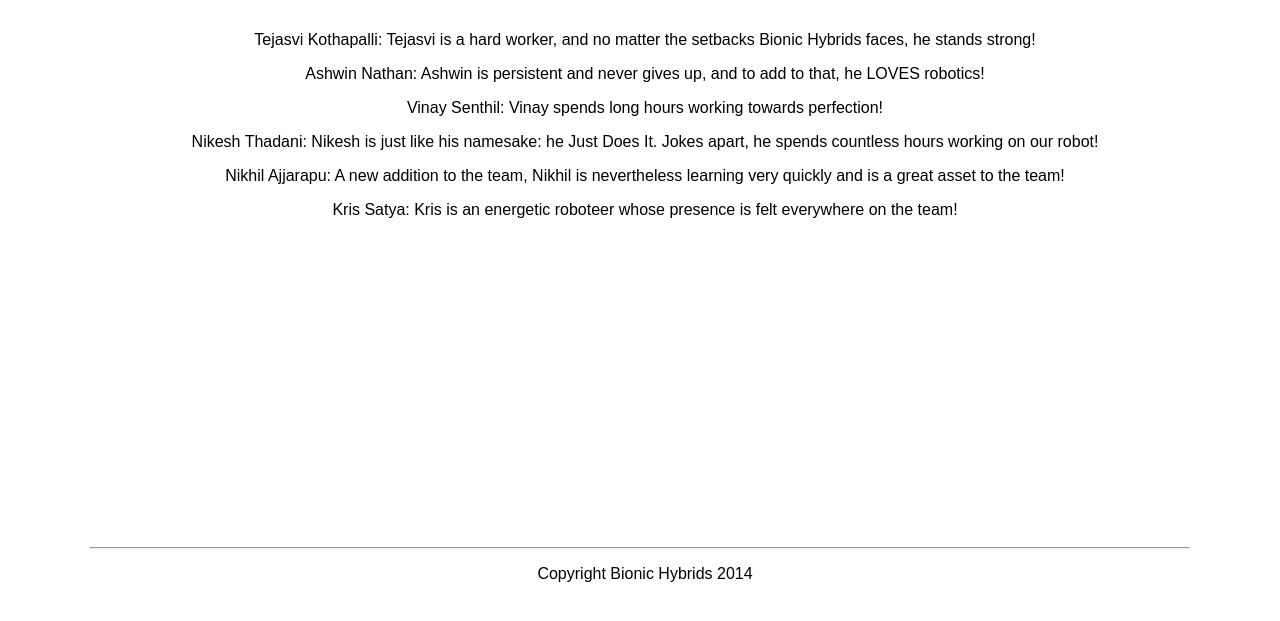
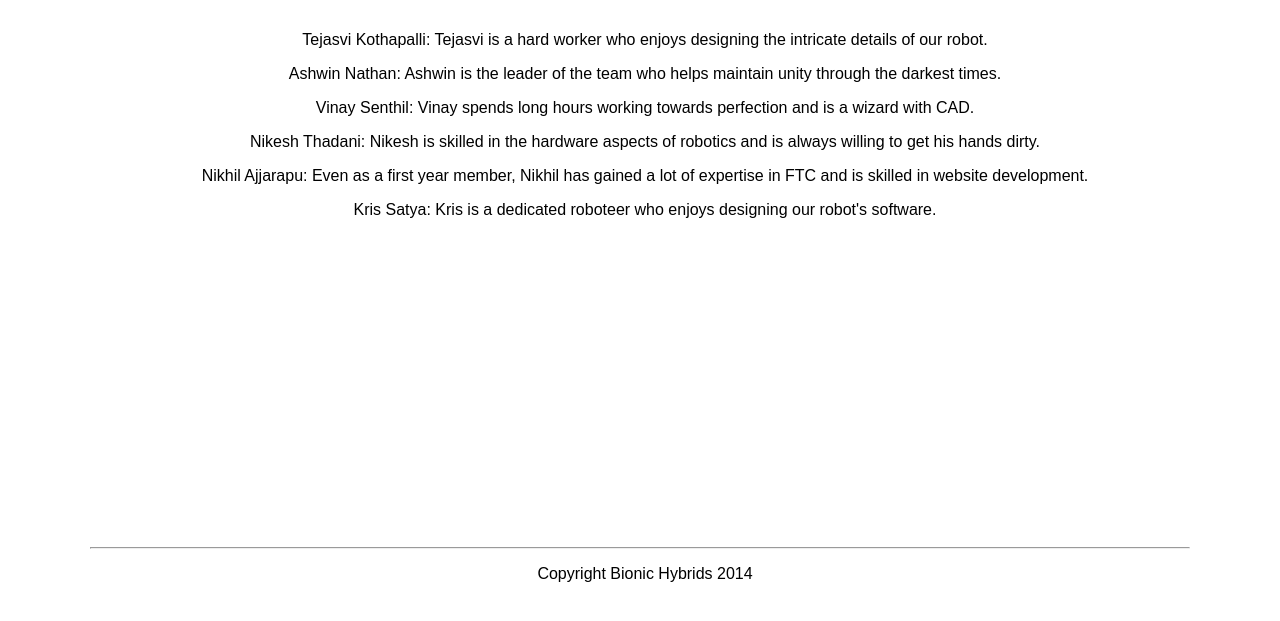
Before and after one commit to nikhilajjarapu-zz/bionic-hybrids, a plain HTML site: page bio.html in a window 1280 px wide. Shown: the part 177-798 px from the top of the page. Drawn offline with Linux system fonts and the light colour scheme.

Commit message:
Update bio.html

```diff
--- a/bio.html
+++ b/bio.html
@@ -65,12 +65,12 @@ margin-left:10px;
 </ul>
 <div id="content" style="background-color:white;height:550px;width:100%;float:left;">
 <div>&nbsp;</div>
-<p style="text-align:center;"> Tejasvi Kothapalli: Tejasvi is a hard worker, and no matter the setbacks Bionic Hybrids faces, he stands strong! </p>
-<p style="text-align:center;"> Ashwin Nathan: Ashwin is persistent and never gives up, and to add to that, he LOVES robotics!</p>
-<p style="text-align:center;"> Vinay Senthil: Vinay spends long hours working towards perfection! </p>
-<p style="text-align:center;"> Nikesh Thadani: Nikesh is just like his namesake: he Just Does It. Jokes apart, he spends countless hours working on our robot! </p>
-<p style="text-align:center;"> Nikhil Ajjarapu: A new addition to the team, Nikhil is nevertheless learning very quickly and is a great asset to the team! </p>
-<p style="text-align:center;"> Kris Satya: Kris is an energetic roboteer whose presence is felt everywhere on the team! </p>
+<p style="text-align:center;"> Tejasvi Kothapalli: Tejasvi is a hard worker who enjoys designing the intricate details of our robot. </p>
+<p style="text-align:center;"> Ashwin Nathan: Ashwin is the leader of the team who helps maintain unity through the darkest times.</p>
+<p style="text-align:center;"> Vinay Senthil: Vinay spends long hours working towards perfection and is a wizard with CAD. </p>
+<p style="text-align:center;"> Nikesh Thadani: Nikesh is skilled in the hardware aspects of robotics and is always willing to get his hands dirty. </p>
+<p style="text-align:center;"> Nikhil Ajjarapu: Even as a first year member, Nikhil has gained a lot of expertise in FTC and is skilled in website development. </p>
+<p style="text-align:center;"> Kris Satya: Kris is a dedicated roboteer who enjoys designing our robot's software. </p>
 </div>
 <script>
   (function(i,s,o,g,r,a,m){i['GoogleAnalyticsObject']=r;i[r]=i[r]||function(){
```
